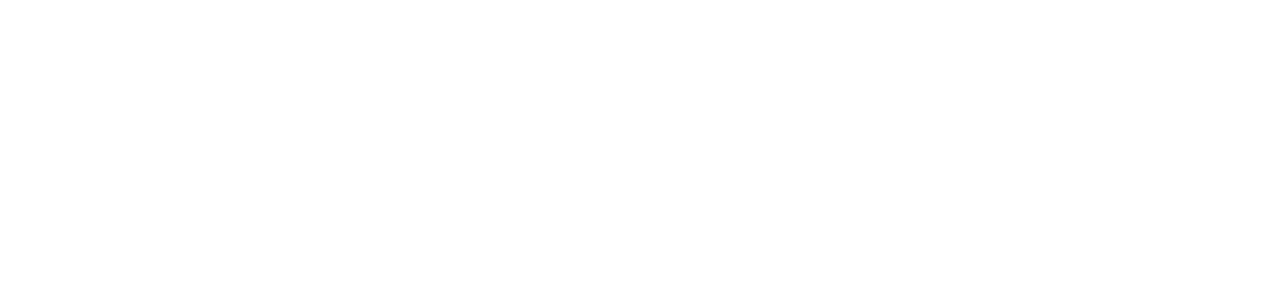
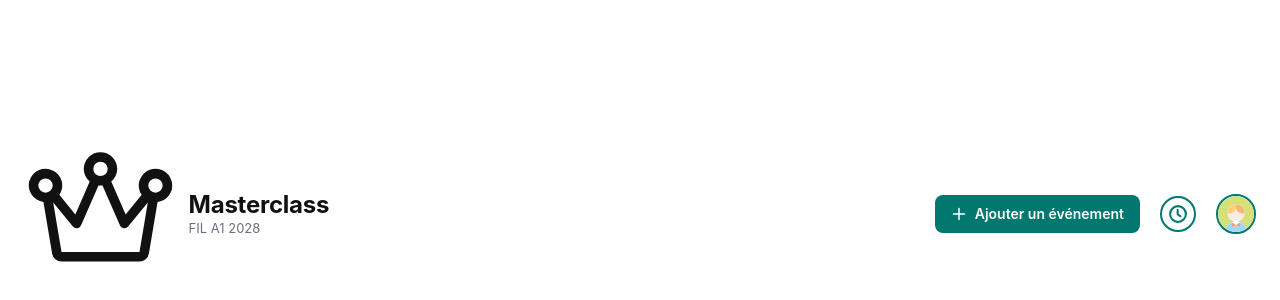
Before and after one commit to Arcols/Masterclass, a Vue app in the folder masterclass-front/: page / in a window 1280 px wide. Before the commit this address had no page. Shown: the part 194-494 px from the top of the page. Built offline with nearby package versions, Linux system fonts and the light colour scheme; the HTML template or start-up script is replaced by a standard one.

Commit message:
feat(ui): Ajout d'un header personnalisé (il n'est pas fini entièrement)
# Conflicts:
#	masterclass-front/src/assets/main.css
#	masterclass-front/src/views/LoginView.vue

```diff
--- a/masterclass-front/src/App.vue
+++ b/masterclass-front/src/App.vue
@@ -1,8 +1,13 @@
 <script setup lang="ts">
-import { RouterLink, RouterView } from 'vue-router'
+import { RouterView } from 'vue-router'
+import Header from '@/components/Header.vue'
 </script>
 
 <template>
+  <Header
+    :is-home-page="true"
+    subtitle="FIL A1 2028"
+  />
   <RouterView />
 </template>
 
--- a/masterclass-front/src/assets/base.css
+++ b/masterclass-front/src/assets/base.css
@@ -1,6 +1,6 @@
 body {
   min-height: 100vh;
-  color: var(--color-text);
+  color: var(--color-noir);
   background: var(--color-background);
   transition:
     color 0.5s,
--- a/masterclass-front/src/assets/main.css
+++ b/masterclass-front/src/assets/main.css
@@ -1,10 +1,11 @@
 @import './base.css';
 @import 'tailwindcss';
+@import './theme.css';
 
 body {
   min-height: 100vh;
   margin: 0;
-  color: var(--color-text);
+  color: var(--color-noir);
   background: var(--color-background);
   transition:
     color 0.5s,
--- a/masterclass-front/src/assets/theme.css
+++ b/masterclass-front/src/assets/theme.css
@@ -1,5 +1,6 @@
 :root {
   /* Couleurs */
+  --color-background: #ffffff;
   --color-primary: #00786f;
   --color-rouge: #ef4444;
   --color-noir: #111111;
--- /dev/null
+++ b/masterclass-front/src/components/Header.vue
@@ -0,0 +1,199 @@
+<script setup lang="ts">
+import { computed } from "vue";
+import { RouterLink } from "vue-router";
+
+// ── Props ──────────────────────────────────────────────────────────────────
+const props = withDefaults(
+  defineProps<{
+    /** Affiche le bouton "Ajouter" et "Historique" uniquement sur la page Accueil */
+    isHomePage?: boolean;
+    /** Considère l'écran suffisamment large pour afficher les boutons supplémentaires */
+    isDesktop?: boolean;
+    /** Libellé additionnel sous le titre (ex : "FIL 2028") */
+    subtitle?: string;
+  }>(),
+  {
+    isHomePage: false,
+    isDesktop: true,
+    subtitle: "",
+  }
+);
+
+// ── Emits ──────────────────────────────────────────────────────────────────
+const emit = defineEmits<{
+  (e: "add-event"): void;
+  (e: "open-history"): void;
+  (e: "open-profile"): void;
+}>();
+
+// Only show the extra widgets when both conditions are met
+const showExtras = computed(() => props.isHomePage && props.isDesktop);
+</script>
+
+<template>
+  <header class="app-header">
+    <!-- ── Logo / titre ── -->
+    <RouterLink to="/" class="brand">
+      <img src="@/assets/logo.svg" height="45" alt="Logo Masterclass" class="brand__icon" />
+
+      <div class="brand__text">
+        <span class="brand__name">Masterclass</span>
+        <span class="brand__subtitle">{{ subtitle }}</span>
+      </div>
+    </RouterLink>
+
+    <!-- ── Actions (uniquement Accueil + desktop) ── -->
+    <div v-if="showExtras" class="header-actions">
+      <!-- Bouton Ajouter un événement -->
+      <button class="btn-add" @click="emit('add-event')">
+        <svg xmlns="http://www.w3.org/2000/svg" width="16" height="16" viewBox="0 0 256 256" fill="currentColor" aria-hidden="true">
+          <path d="M228,128a12,12,0,0,1-12,12H140v76a12,12,0,0,1-24,0V140H40a12,12,0,0,1,0-24h76V40a12,12,0,0,1,24,0v76h76A12,12,0,0,1,228,128Z"/>
+        </svg>
+        Ajouter un événement
+      </button>
+
+      <!-- Historique -->
+      <button class="btn-icon" aria-label="Historique" @click="emit('open-history')">
+        <svg xmlns="http://www.w3.org/2000/svg" width="22" height="22" viewBox="0 0 256 256" fill="currentColor" aria-hidden="true">
+          <path d="M232,128A104,104,0,1,1,128,24,104.11,104.11,0,0,1,232,128Zm-24,0a80,80,0,1,0-80,80A80.09,80.09,0,0,0,208,128Zm-72,0V80a12,12,0,0,0-24,0v52a12,12,0,0,0,5.37,10l32,21.34a12,12,0,1,0,13.26-20Z"/>
+        </svg>
+      </button>
+
+      <!-- Avatar utilisateur -->
+      <button class="btn-avatar" aria-label="Profil" @click="emit('open-profile')">
+        <img src="@/assets/avatar-placeholder.svg" alt="Avatar" class="avatar__img" />
+      </button>
+    </div>
+  </header>
+</template>
+
+<style scoped>
+/* ── Layout ──────────────────────────────────────────────────────────────── */
+.app-header {
+  display: flex;
+  width: 100%;
+  align-items: center;
+  justify-content: space-between;
+  padding: 1rem 1.5rem 0 0.75rem;
+  font-family: inherit;
+}
+
+/* ── Brand ───────────────────────────────────────────────────────────────── */
+.brand {
+  display: flex;
+  align-items: center;
+  gap: 0.75rem;
+  padding: 0.25rem 0.75rem;
+  border-radius: 0.375rem;
+  text-decoration: none;
+  color: inherit;
+  transition: background-color 0.15s ease;
+}
+.brand:hover {
+  background-color: color-mix(in srgb, var(--color-primary) 12%, transparent);
+}
+
+.brand__icon {
+  flex-shrink: 0;
+  color: currentColor;
+}
+
+.brand__text {
+  display: flex;
+  flex-direction: column;
+}
+
+.brand__name {
+  font-size: 1.5rem;
+  font-weight: 700;
+  line-height: 1.2;
+  letter-spacing: -0.01em;
+}
+
+.brand__subtitle {
+  font-size: 0.8125rem;
+  color: #6b7280;
+  line-height: 1.3;
+}
+
+/* ── Right-side actions ──────────────────────────────────────────────────── */
+.header-actions {
+  display: flex;
+  align-items: center;
+  gap: 1.25rem;
+}
+
+/* ── Add-event button ────────────────────────────────────────────────────── */
+.btn-add {
+  display: inline-flex;
+  align-items: center;
+  gap: 0.5rem;
+  padding: 0.5rem 1rem;
+  border-radius: 0.5rem;
+  border: none;
+  background-color: var(--color-primary);
+  color: #fff;
+  font-size: 0.875rem;
+  font-weight: 600;
+  cursor: pointer;
+  transition: background-color 0.15s ease, box-shadow 0.15s ease;
+  white-space: nowrap;
+}
+.btn-add:hover {
+  background-color: color-mix(in srgb, var(--color-primary) 85%, black);
+}
+.btn-add:focus-visible {
+  outline: 2px solid var(--color-primary);
+  outline-offset: 2px;
+}
+
+/* ── Icon button (historique) ────────────────────────────────────────────── */
+.btn-icon {
+  display: inline-flex;
+  align-items: center;
+  justify-content: center;
+  width: 2.25rem;
+  height: 2.25rem;
+  border-radius: 50%;
+  border: 2px solid var(--color-primary);
+  background: transparent;
+  color: var(--color-primary);
+  cursor: pointer;
+  transition: background-color 0.15s ease;
+}
+.btn-icon:hover {
+  background-color: color-mix(in srgb, var(--color-primary) 10%, transparent);
+}
+.btn-icon:focus-visible {
+  outline: 2px solid var(--color-primary);
+  outline-offset: 2px;
+}
+
+/* ── Avatar button ───────────────────────────────────────────────────────── */
+.btn-avatar {
+  display: inline-flex;
+  align-items: center;
+  justify-content: center;
+  padding: 0;
+  border: 2.5px solid var(--color-primary);
+  border-radius: 50%;
+  background: transparent;
+  cursor: pointer;
+  transition: box-shadow 0.15s ease;
+}
+.btn-avatar:hover {
+  box-shadow: 0 0 0 3px color-mix(in srgb, var(--color-primary) 25%, transparent);
+}
+.btn-avatar:focus-visible {
+  outline: 2px solid var(--color-primary);
+  outline-offset: 3px;
+}
+
+.avatar__img {
+  width: 2.25rem;
+  height: 2.25rem;
+  border-radius: 50%;
+  object-fit: cover;
+  display: block;
+}
+</style>
```
Also changed, not shown: masterclass-front/src/assets/avatar-placeholder.svg (added), masterclass-front/src/assets/logo.svg.
